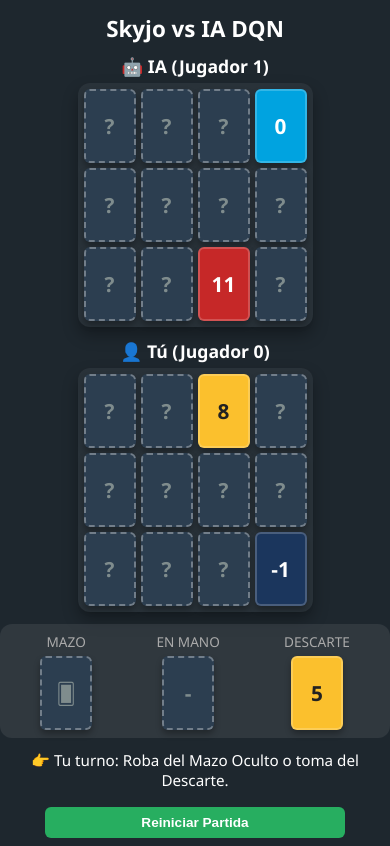
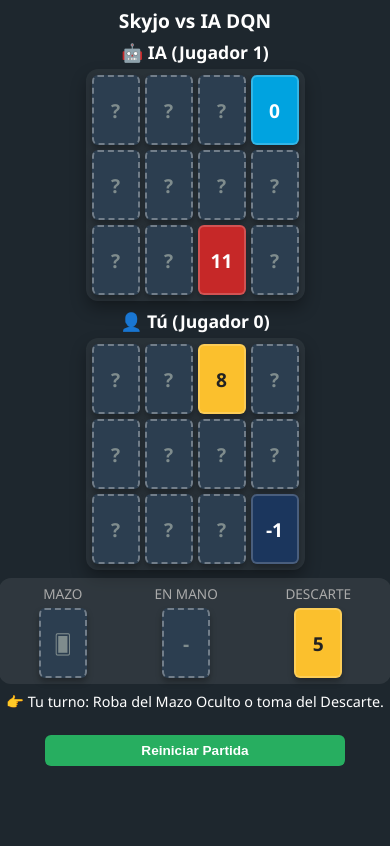
Before and after one commit to JimenezPena/SkyjoBot, a Flask app: page / in a window 390 px wide. After the commit the page ends 766 px from the top, so only its background shows below. Run offline with Flask 3, Linux system fonts and the light colour scheme.

Commit message:
Fine-tunning web display for phones

```diff
--- a/templates/index.html
+++ b/templates/index.html
@@ -145,21 +145,27 @@
 
         /* Adaptación para pantallas pequeñas / móviles verticales */
 	@media (max-width: 600px) {
+	    html, body {
+		/* Permite scroll vertical únicamente si la pantalla es excesivamente corta */
+		overflow-y: auto;
+		height: auto;
+	    }
+
 	    body {
-		padding: 8px;
+		padding: 5px;
 	    }
 
 	    h1 {
-		font-size: 1.4rem;
-		margin: 5px 0 10px 0;
+		font-size: 1.2rem;
+		margin: 2px 0 6px 0;
 	    }
 
 	    .game-container {
-		gap: 12px;
+		gap: 8px;
 	    }
 
 	    .boards-row {
-		gap: 12px;
+		gap: 8px;
 	    }
 
 	    /* Reducimos el padding y el espacio entre cartas del tablero */
@@ -170,9 +176,9 @@
 
 	    /* Reducimos el tamaño de las cartas */
 	    .card {
-		width: 48px;
-		height: 70px;
-		font-size: 1.3rem;
+		width: 44px;
+		height: 66px;
+		font-size: 1.2rem;
 		border-radius: 6px;
 	    }
 
@@ -187,12 +193,12 @@
 
 	    /* Reducimos el padding de la zona central */
 	    .middle-zone {
-		padding: 8px;
+		padding: 6px;
 	    }
 
 	    .status-panel {
-		font-size: 0.95rem;
-		min-height: 32px;
+		font-size: 0.90rem;
+		min-height: 30px;
 	    }
 	}
 
```
